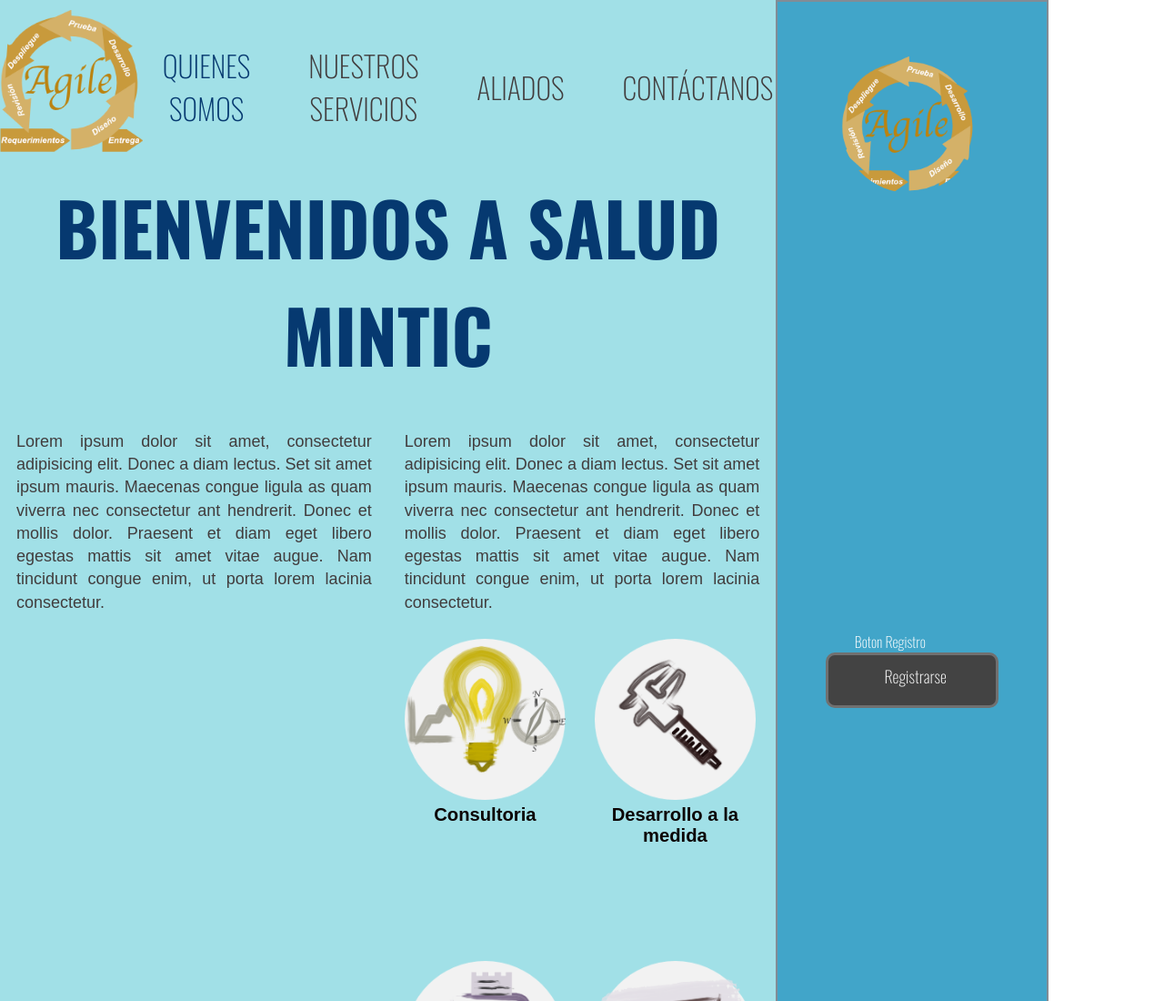
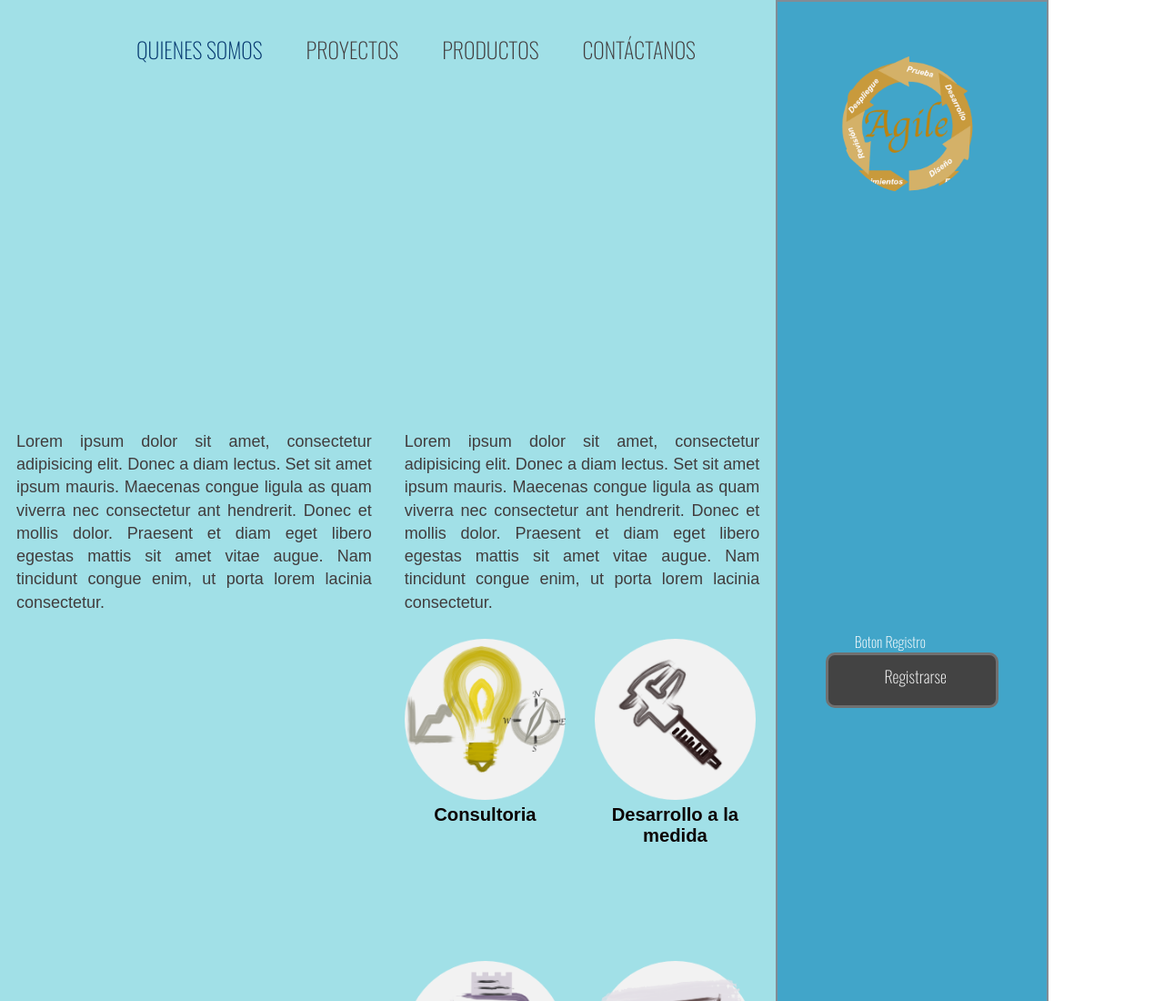
Before and after one commit to githubJHEB/PlusUpbSprint, a plain HTML site: page public_html/index.html in a window 1280 px wide. Shown: the top 1100 px of the page at 91% size. Drawn offline with nearby package versions, Linux system fonts and the light colour scheme.

Commit message:
Refactor menu and link properties

```diff
--- a/public_html/ccs/estilos.css
+++ b/public_html/ccs/estilos.css
@@ -736,12 +736,13 @@
       opacity: 0;
       transform: translateY(-50vh);
     }
+
     .menu.principal .menu{
       max-height: 100vh;
       position: static;
       padding: 0 0 0 1em;
       background: var(--alfa);
-      justify-content: flex-end;
+      justify-content: center; /*Change justify content menu jheb*/
       flex-wrap: nowrap;
       text-align: center;
       align-items: center;
@@ -749,7 +750,7 @@
 
     .menu.principal .menu a{
       text-transform: initial;
-      font-size: .8em;
+      font-size: 0.6em; /*Change size text menu jheb*/
       padding: 1.5em .8em;
       color: var(--gris);
     }
--- a/public_html/index.html
+++ b/public_html/index.html
@@ -18,26 +18,21 @@
           <a href="#" class="btn movil">
             <i class="fa fa-bars" aria-hidden="true"></i>
           </a>
-          <a href="" class="logo-container">
-            <img src="img/logo.png" alt="logo Agile" class="logo">
-          </a>
+
           <ul class="menu">
             <li>
-              <a class="selected" href="">Inicio</a>
+              <a class="highlight" href="quienesSomos.html">Quienes Somos</a>
             </li> <li>
-              <a class="highlight" href="">Quienes Somos</a>
+              <a href="proyectos.html">Proyectos</a>
             </li> <li>
-              <a href="">Nuestros Servicios</a>
+              <a href="productos.html">Productos</a>
             </li> <li>
-              <a href="">Aliados</a>
-            </li> <li>
-              <a href="">Contáctanos</a>
+              <a href="contactanos.html">Contáctanos</a>
             </li>
           </ul>
         </div><!--menu principal-->
       </nav>
 
-            <h1>Bienvenidos a Salud MinTIC</h1>
    </div>
 
 
```
Also changed, not shown: public_html/contactanos.html (added, +18 -0 lines), public_html/productos.html (added, +18 -0 lines), public_html/proyectos.html (added, +18 -0 lines), public_html/quienesSomos.html (added, +18 -0 lines).
